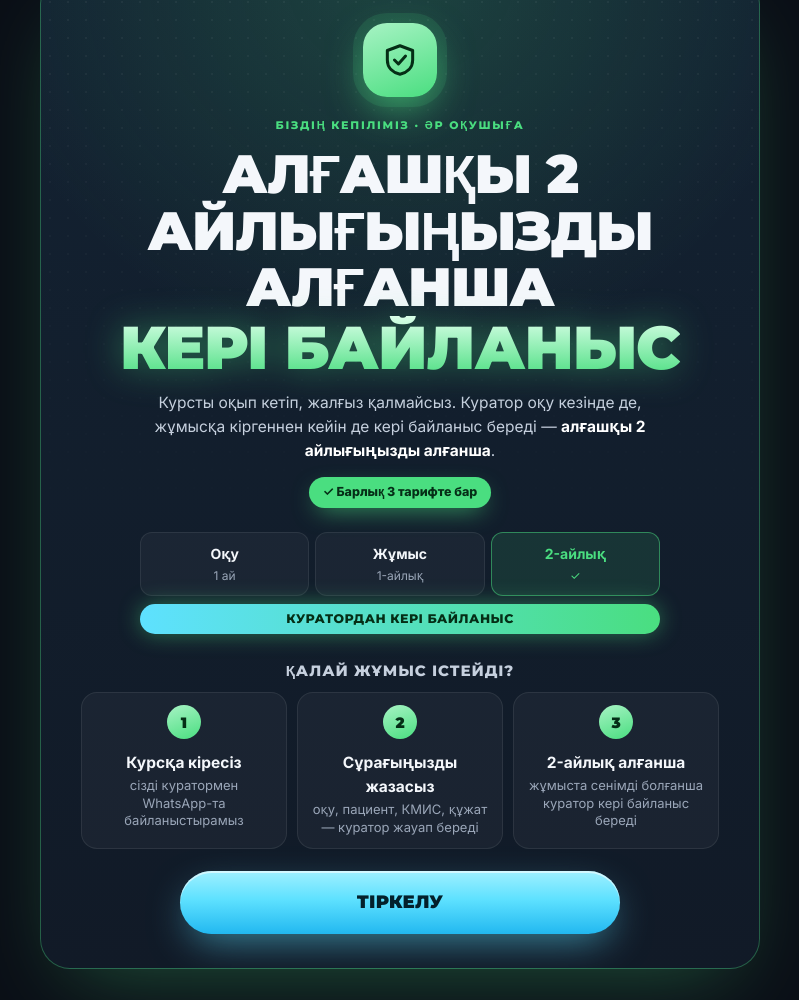
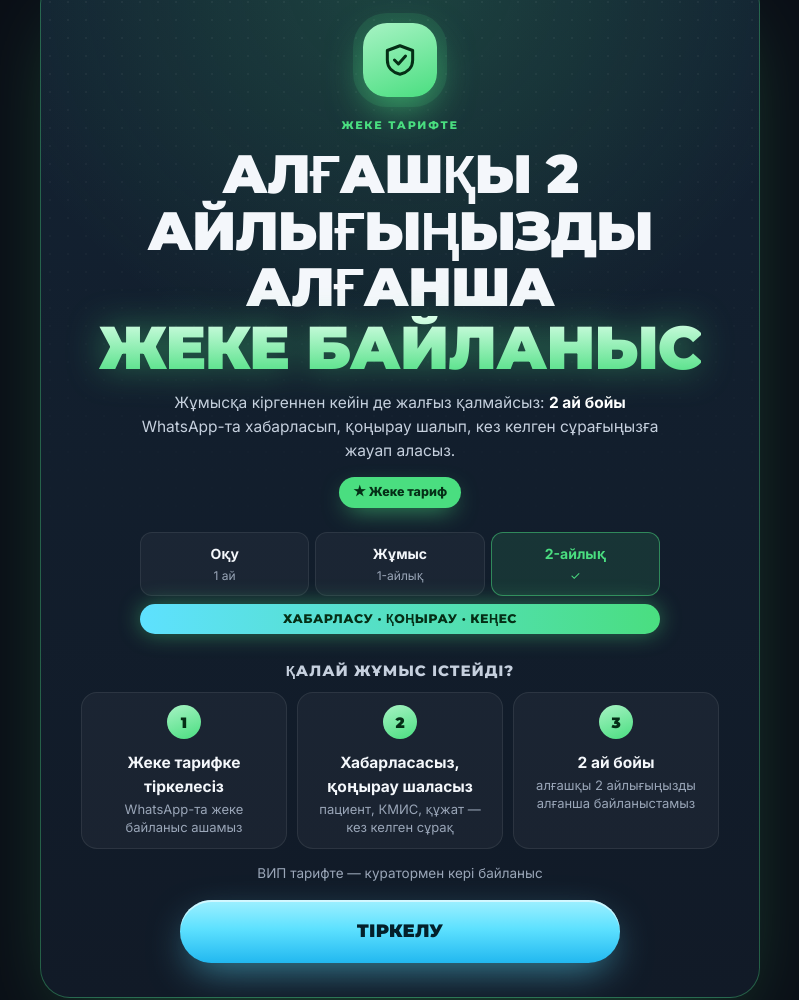
Before and after one commit to sultanabdibaevv-droid/vop-intensiv, a plain HTML site: page kurs/index.html in a window 1280 px wide. Shown: the part 1112-2112 px from the top of the page, without its empty margins (240-1039 px from the left). Drawn offline with Linux system fonts and the light colour scheme.

Commit message:
Курс: точная схема тарифов (Стандарт — доступ, ВИП — куратор, Жеке — связь 2 мес)
Co-Authored-By: Claude Opus 5.5 <noreply@anthropic.com>

```diff
--- a/kurs/index.html
+++ b/kurs/index.html
@@ -439,6 +439,8 @@ footer{padding:28px 0 130px;color:var(--muted);font-size:13px;text-align:center}
 .feat li.cur{color:var(--ok);font-weight:700}
 .ok-t{color:var(--ok)}
 @media (min-width:760px){.how3{grid-template-columns:repeat(3,1fr);max-width:none}.how3 li{flex-direction:column;text-align:center}}
+.g-note{font-size:13.5px;color:var(--muted);margin:-8px 0 16px}
+.faq details p b{color:#fff}
 </style>
 </head>
 <body>
@@ -460,7 +462,7 @@ footer{padding:28px 0 130px;color:var(--muted);font-size:13px;text-align:center}
       <div class="chip c2"><small>Айкерім</small><b>437 000 ₸</b><span>жалақы · 2 участок</span></div>
       <div class="chip c3"><small>Доступ</small><b>1 жыл</b><span>қайталап көресіз</span></div>
       <div class="chip c4"><small>Гүльнара</small><b>1,5 млн ₸</b><span>5 айда табыс</span></div>
-      <div class="chip c5"><small>Сүйемелдеу</small><b>2 айлық</b><span>алғанша кері байланыс</span></div>
+      <div class="chip c5"><small>Жеке тариф</small><b>2 айлық</b><span>алғанша байланыс</span></div>
       <div class="chip c6"><small>Оқушылар</small><b>500+</b><span>ВОП дайындадым</span></div>
     </div>
     <div class="cta-box">
@@ -497,10 +499,10 @@ footer{padding:28px 0 130px;color:var(--muted);font-size:13px;text-align:center}
   <div class="wrap">
     <div class="guard">
       <div class="g-shield"><svg viewBox="0 0 24 24" fill="none" stroke="currentColor" stroke-width="1.9" stroke-linecap="round" stroke-linejoin="round"><path d="M12 3 4 6v6c0 5 3.5 8 8 9 4.5-1 8-4 8-9V6z"/><path d="m8.5 12 2.5 2.5 4.5-5"/></svg></div>
-      <span class="g-kicker">Біздің кепіліміз · әр оқушыға</span>
-      <h2 class="g-title">Алғашқы 2 айлығыңызды<br>алғанша <span>кері байланыс</span></h2>
-      <p class="g-sub">Курсты оқып кетіп, жалғыз қалмайсыз. Куратор оқу кезінде де, жұмысқа кіргеннен кейін де кері байланыс береді — <b>алғашқы 2 айлығыңызды алғанша</b>.</p>
-      <span class="g-all">✓ Барлық 3 тарифте бар</span>
+      <span class="g-kicker">Жеке тарифте</span>
+      <h2 class="g-title">Алғашқы 2 айлығыңызды<br>алғанша <span>жеке байланыс</span></h2>
+      <p class="g-sub">Жұмысқа кіргеннен кейін де жалғыз қалмайсыз: <b>2 ай бойы</b> WhatsApp-та хабарласып, қоңырау шалып, кез келген сұрағыңызға жауап аласыз.</p>
+      <span class="g-all">★ Жеке тариф</span>
 
       <div class="cover">
         <div class="cv-track">
@@ -508,16 +510,17 @@ footer{padding:28px 0 130px;color:var(--muted);font-size:13px;text-align:center}
           <div class="cv-seg"><b>Жұмыс</b><small>1-айлық</small></div>
           <div class="cv-seg win"><b>2-айлық</b><small>✓</small></div>
         </div>
-        <div class="cv-bar"><span>Куратордан кері байланыс</span></div>
+        <div class="cv-bar"><span>Хабарласу · қоңырау · кеңес</span></div>
       </div>
 
       <h3 class="g-how">Қалай жұмыс істейді?</h3>
       <ol class="how3">
-        <li><span>1</span><div><b>Курсқа кіресіз</b><small>сізді куратормен WhatsApp-та байланыстырамыз</small></div></li>
-        <li><span>2</span><div><b>Сұрағыңызды жазасыз</b><small>оқу, пациент, КМИС, құжат — куратор жауап береді</small></div></li>
-        <li><span>3</span><div><b>2-айлық алғанша</b><small>жұмыста сенімді болғанша куратор кері байланыс береді</small></div></li>
+        <li><span>1</span><div><b>Жеке тарифке тіркелесіз</b><small>WhatsApp-та жеке байланыс ашамыз</small></div></li>
+        <li><span>2</span><div><b>Хабарласасыз, қоңырау шаласыз</b><small>пациент, КМИС, құжат — кез келген сұрақ</small></div></li>
+        <li><span>3</span><div><b>2 ай бойы</b><small>алғашқы 2 айлығыңызды алғанша байланыстамыз</small></div></li>
       </ol>
-      <button class="btn pulse" type="button" data-open>Тіркелу</button>
+      <p class="g-note">ВИП тарифте — куратормен кері байланыс</p>
+      <button class="btn pulse" type="button" data-open data-tariff="Жеке">Тіркелу</button>
     </div>
   </div>
 </section>
@@ -703,44 +706,42 @@ footer{padding:28px 0 130px;color:var(--muted);font-size:13px;text-align:center}
   <div class="wrap">
     <span class="tag">Тарифтер</span>
     <h2 class="H sec-title">Өзіңізге ыңғайлы <span class="acc">тарифті</span> таңдаңыз</h2>
-    <p class="sec-sub">Барлық тарифте: 60 видеосабақ, 2 модуль, бонустар, 1 жыл доступ, <b class="ok-t">2 айлық алғанша куратор</b> · Kaspi 0-0-12</p>
+    <p class="sec-sub">Барлық тарифте: 60 видеосабақ, 2 модуль, 1 жыл доступ · Kaspi 0-0-12</p>
     <div class="plans">
       <div class="plan">
         <h3 class="H">Стандарт</h3>
-        <p class="for">Куратормен оқу</p>
+        <p class="for">Сабақтарға доступ</p>
         <div class="month"><span class="kbadge">Kaspi 0-0-12</span><div class="price">20 833 <small>₸/ай</small></div></div>
         <p class="full">немесе <b>250 000 ₸</b> бірден</p>
         <ul class="feat">
           <li>1-модуль: документация, КМИС, приказдар</li>
           <li>2-модуль: 25 нозология</li>
-          <li>Барлық бонустар</li>
-          <li>Ортақ чат</li>
-          <li class="cur">Куратор: 2 айлық алғанша кері байланыс</li>
+          <li>60 видеосабақ, 1 жыл доступ</li>
         </ul>
         <button class="btn ghost" type="button" data-open data-tariff="Стандарт">Тіркелу</button>
       </div>
       <div class="plan pop">
         <span class="flag">Ең көп таңдалады</span>
         <h3 class="H">ВИП</h3>
-        <p class="for">Куратор + Элнора ортақ чатта</p>
+        <p class="for">Куратормен кері байланыс</p>
         <div class="month"><span class="kbadge">Kaspi 0-0-12</span><div class="price">29 167 <small>₸/ай</small></div></div>
         <p class="full">немесе <b>350 000 ₸</b> бірден</p>
         <ul class="feat">
           <li>Стандарттағы барлығы</li>
-          <li class="cur">Куратор: 2 айлық алғанша кері байланыс</li>
-          <li class="plus">Элнорадан кері байланыс ортақ чатта</li>
+          <li class="plus">Куратормен кері байланыс</li>
         </ul>
         <button class="btn" type="button" data-open data-tariff="ВИП">Тіркелу</button>
       </div>
       <div class="plan">
         <h3 class="H">Жеке</h3>
-        <p class="for">Элнорамен жеке байланыс</p>
+        <p class="for">Жеке байланыс, қоңырау</p>
         <div class="month"><span class="kbadge">Kaspi 0-0-12</span><div class="price">33 333 <small>₸/ай</small></div></div>
         <p class="full">немесе <b>400 000 ₸</b> бірден</p>
         <ul class="feat">
           <li>Стандарттағы барлығы</li>
-          <li class="cur">Куратор: 2 айлық алғанша кері байланыс</li>
-          <li class="plus">Элнорадан жеке кері байланыс WhatsApp арқылы</li>
+          <li class="plus">Куратормен кері байланыс</li>
+          <li class="cur">WhatsApp-та жеке хабарласу және қоңырау</li>
+          <li class="cur">Алғашқы 2 айлығыңызды алғанша</li>
         </ul>
         <button class="btn ghost" type="button" data-open data-tariff="Жеке">Тіркелу</button>
       </div>
@@ -793,8 +794,8 @@ footer{padding:28px 0 130px;color:var(--muted);font-size:13px;text-align:center}
       <details><summary>Тіркелгеннен кейін не болады?</summary><p>Менеджер WhatsApp арқылы хабарласып, тарифті таңдауға көмектеседі және төлем жолын түсіндіреді.</p></details>
       <details><summary>Курс қалай өтеді?</summary><p>Онлайн: 60 видеосабақ, өзіңізге ыңғайлы уақытта қарайсыз. Сұрақтарға чатта, ал ВИП және Жеке тарифтерде жеке жауап беріледі.</p></details>
       <details><summary>Доступ қанша уақытқа беріледі?</summary><p>1 жылға. Сабақтарды қанша рет болса да қайталап көре аласыз.</p></details>
-      <details><summary>Куратор деген кім, қалай көмектеседі?</summary><p>Куратор — курстағы тәжірибелі дәрігер. Оқу кезінде және жұмысқа кіргеннен кейін WhatsApp арқылы сұрақтарыңызға жауап береді: пациент, КМИС, құжаттама. Алғашқы 2 айлығыңызды алғанша кері байланыс береді.</p></details>
-      <details><summary>Сүйемелдеу қай тарифте бар?</summary><p>Барлық үш тарифте. Айырмашылығы: ВИП-те Элнора ортақ чатта жауап береді, Жеке тарифте — WhatsApp арқылы жеке.</p></details>
+      <details><summary>Тарифтердің айырмашылығы неде?</summary><p><b>Стандарт</b> — тек сабақтарға доступ. <b>ВИП</b> — сабақтар және куратормен кері байланыс. <b>Жеке</b> — сабақтар, куратор және жеке байланыс: алғашқы 2 айлығыңызды алғанша WhatsApp-та хабарласып, қоңырау шала аласыз.</p></details>
+      <details><summary>Жұмысқа кіргеннен кейін де көмектесесіздер ме?</summary><p>Иә, Жеке тарифте. Жұмысқа кіргеннен кейін 2 ай бойы — алғашқы 2 айлығыңызды алғанша — хабарласып, қоңырау шалып, сұрақтарыңызға жауап аласыз.</p></details>
       <details><summary>Рассрочка бар ма?</summary><p>Иә, Kaspi арқылы 0-0-12: 12 айға бөліп төлейсіз, үстеме ақысыз. Мысалы, Стандарт тариф — айына 20 833 ₸.</p></details>
       <details><summary>Ұзақ уақыт жұмыс істемедім, түсінемін бе?</summary><p>Иә. Курс 0-ден құрылған: 10 жыл декретте болған оқушымыз 1 айда оқып, жұмысқа кірді.</p></details>
     </div>
```
